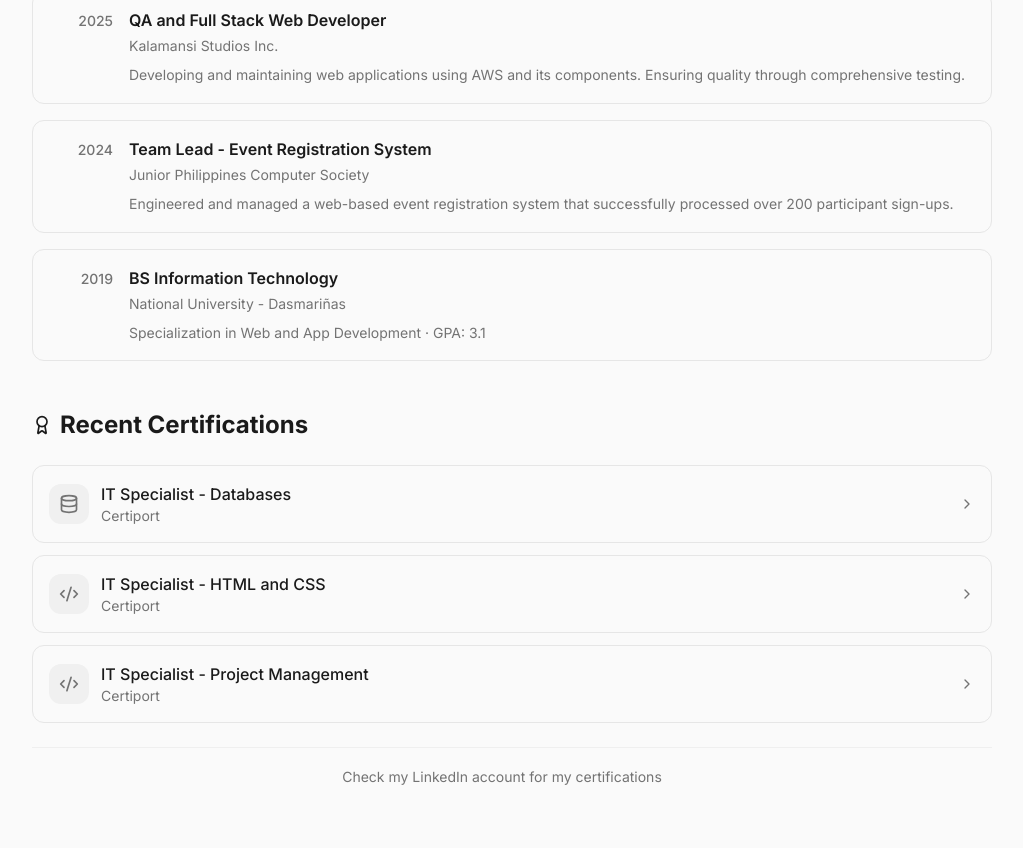
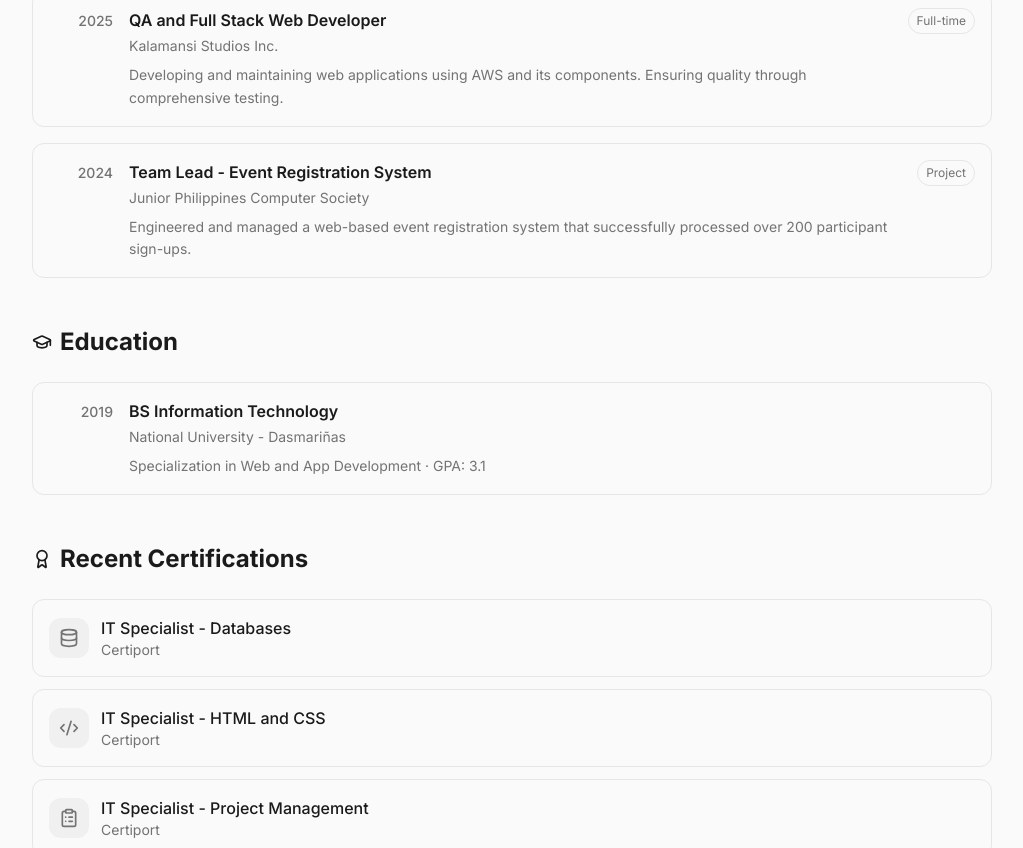
Before and after one commit to CristanRamos/Portfolio, a Next.js app: page / in a window 1280 px wide. Shown: the part 929-1777 px from the top of the page, without its empty margins (128-1151 px from the left). Built offline with nearby package versions, Linux system fonts and the light colour scheme.

Commit message:
about.tsx

```diff
--- a/components/sections/About.tsx
+++ b/components/sections/About.tsx
@@ -1,4 +1,4 @@
-import { Award, Database, GraduationCap, Briefcase, Code2, ChevronRight } from 'lucide-react'
+import { Award, Database, GraduationCap, Briefcase, Code2, ClipboardList, ChevronRight } from 'lucide-react'
 
 export default function About() {
   const experiences = [
@@ -6,26 +6,33 @@ export default function About() {
       title: 'QA and Full Stack Web Developer',
       company: 'Kalamansi Studios Inc.',
       year: '2025',
+      type: 'Full-time',
       description: 'Developing and maintaining web applications using AWS and its components. Ensuring quality through comprehensive testing.'
     },
     {
       title: 'Team Lead - Event Registration System',
       company: 'Junior Philippines Computer Society',
       year: '2024',
+      type: 'Project',
       description: 'Engineered and managed a web-based event registration system that successfully processed over 200 participant sign-ups.'
     },
+  ]
+
+  const education = [
     {
       title: 'BS Information Technology',
-      company: 'National University - Dasmariñas',
+      school: 'National University - Dasmariñas',
       year: '2019',
       description: 'Specialization in Web and App Development · GPA: 3.1'
     },
   ]
 
+  // Add a real credentialUrl per cert if you have one (Credly/Certiport verify link).
+  // Rows without a credentialUrl render as plain (non-clickable) cards, no chevron.
   const certifications = [
-    { name: 'IT Specialist - Databases', issuer: 'Certiport' },
-    { name: 'IT Specialist - HTML and CSS', issuer: 'Certiport' },
-    { name: 'IT Specialist - Project Management', issuer: 'Certiport' }
+    { name: 'IT Specialist - Databases', issuer: 'Certiport', icon: Database, credentialUrl: '' },
+    { name: 'IT Specialist - HTML and CSS', issuer: 'Certiport', icon: Code2, credentialUrl: '' },
+    { name: 'IT Specialist - Project Management', issuer: 'Certiport', icon: ClipboardList, credentialUrl: '' },
   ]
 
   return (
@@ -62,6 +69,47 @@ export default function About() {
                     {exp.description}
                   </p>
                 </div>
+                <div className="flex-shrink-0 hidden sm:flex items-start">
+                  <span className="text-xs px-2 py-1 rounded-full border border-border text-muted-foreground">
+                    {exp.type}
+                  </span>
+                </div>
+              </div>
+            ))}
+          </div>
+        </div>
+
+        {/* Education Section */}
+        <div className="mb-12">
+          <div className="flex items-center justify-between mb-6">
+            <h2 className="text-2xl font-bold flex items-center gap-2">
+              <GraduationCap className="w-5 h-5" />
+              Education
+            </h2>
+          </div>
+
+          <div className="space-y-4">
+            {education.map((edu, index) => (
+              <div
+                key={index}
+                className="flex gap-4 p-4 rounded-lg border border-border hover:bg-muted/30 transition-colors group"
+              >
+                <div className="flex-shrink-0 w-16 text-right">
+                  <span className="text-sm font-medium text-muted-foreground group-hover:text-foreground transition-colors">
+                    {edu.year}
+                  </span>
+                </div>
+                <div className="flex-1 min-w-0">
+                  <h3 className="font-semibold mb-1 group-hover:text-foreground transition-colors">
+                    {edu.title}
+                  </h3>
+                  <p className="text-sm text-muted-foreground mb-2">
+                    {edu.school}
+                  </p>
+                  <p className="text-sm text-muted-foreground leading-relaxed">
+                    {edu.description}
+                  </p>
+                </div>
               </div>
             ))}
           </div>
@@ -77,17 +125,22 @@ export default function About() {
           </div>
 
           <div className="space-y-3">
-            {certifications.map((cert, index) => (
-              <div
+            {certifications.map((cert, index) => {
+              const Icon = cert.icon
+              const isLinked = Boolean(cert.credentialUrl)
+              const Wrapper = isLinked ? 'a' : 'div'
+              const wrapperProps = isLinked
+                ? { href: cert.credentialUrl, target: '_blank', rel: 'noopener noreferrer' }
+                : {}
+
+              return (
+                <Wrapper
                   key={index}
+                  {...wrapperProps}
                   className="flex items-center gap-3 p-4 rounded-lg border border-border hover:bg-muted/30 transition-colors group"
                 >
                   <div className="w-10 h-10 rounded-lg bg-muted flex items-center justify-center group-hover:bg-muted/50 transition-colors flex-shrink-0">
-                  {cert.name.includes('Database') ? (
-                    <Database className="w-5 h-5 text-muted-foreground" />
-                  ) : (
-                    <Code2 className="w-5 h-5 text-muted-foreground" />
-                  )}
+                    <Icon className="w-5 h-5 text-muted-foreground" />
                   </div>
                   <div className="flex-1 min-w-0">
                     <p className="font-medium group-hover:text-foreground transition-colors">
@@ -97,12 +150,15 @@ export default function About() {
                       {cert.issuer}
                     </p>
                   </div>
+                  {isLinked && (
                     <ChevronRight className="w-4 h-4 text-muted-foreground group-hover:translate-x-1 transition-transform" />
-              </div>
-            ))}
+                  )}
+                </Wrapper>
+              )
+            })}
           </div>
 
-          {/* New LinkedIn Link Section */}
+          {/* LinkedIn Link Section */}
           <div className="mt-6 pt-4 border-t border-border/50 text-center">
             <a
               href="https://www.linkedin.com/in/cristan-ramos-837763306"
```
Lines whose indentation alone changed are shown as unchanged.
